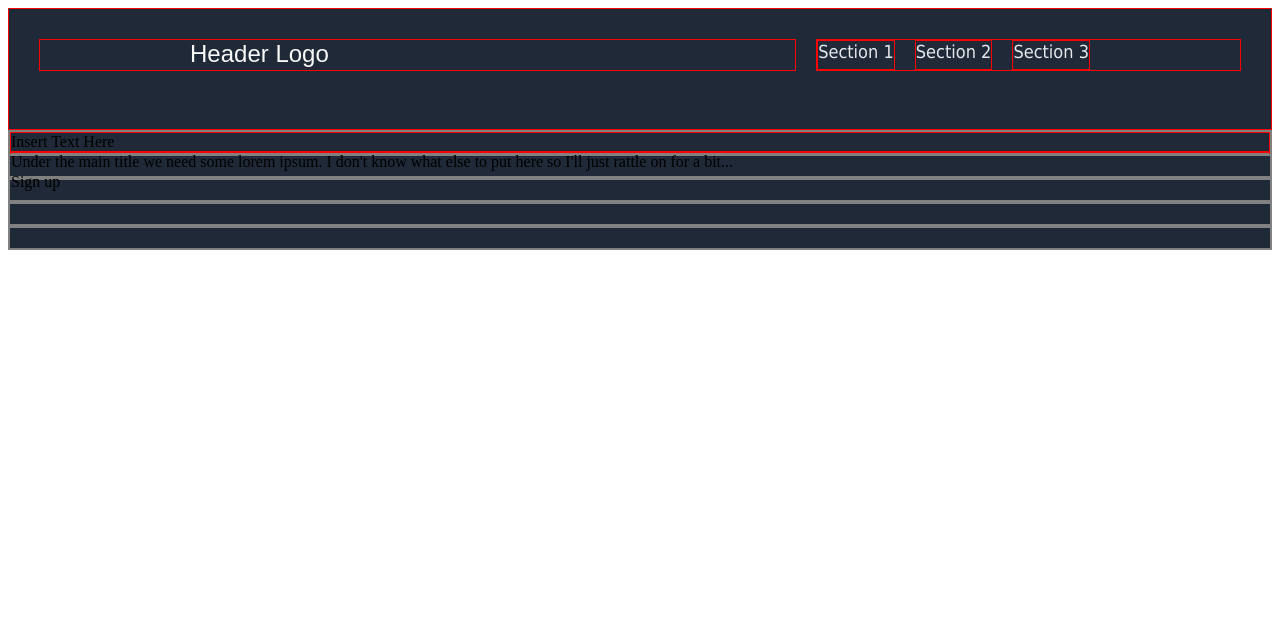
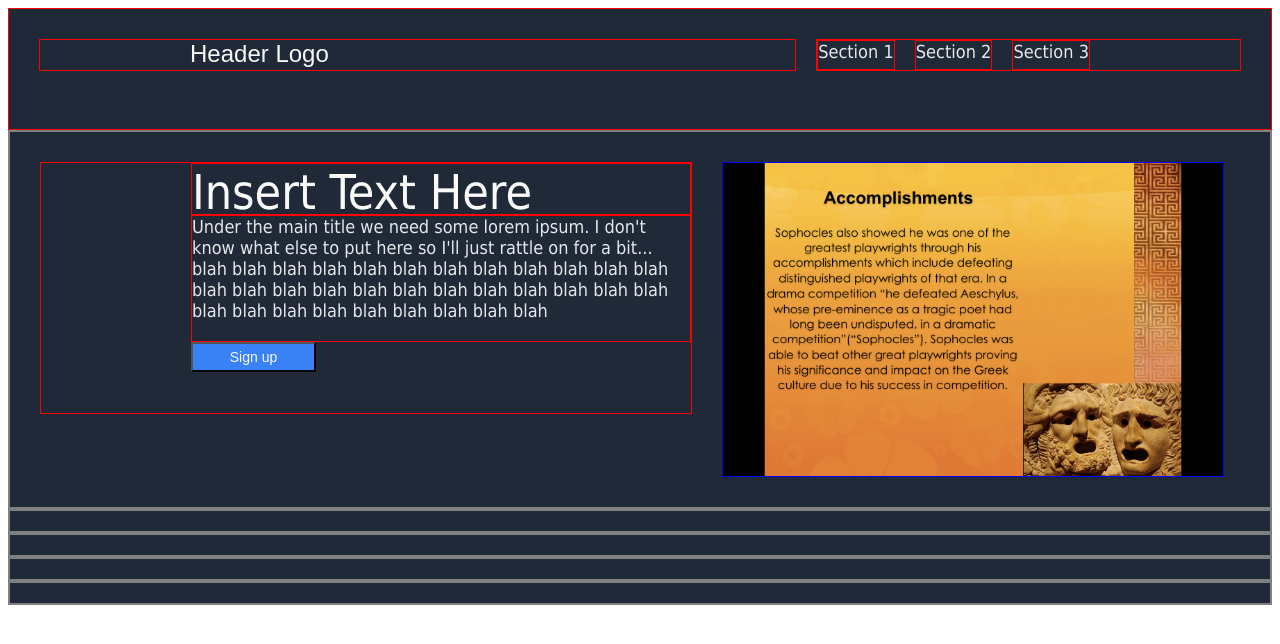
Before and after one commit to Seascouter/odin-landingpage, a plain HTML site: page index.html in a window 1280 px wide. Drawn offline with Linux system fonts and the light colour scheme.

Commit message:
Hero Completed - added replacepic.png | edited index.html and style.css

```diff
--- a/index.html
+++ b/index.html
@@ -20,10 +20,13 @@
 
     </div>
     <div class="signin">
-        <div class="title">Insert Text Here</div>
-        <div class="pgh">Under the main title we need some lorem ipsum. I don't know what else to put here so I'll just rattle on for a bit...</div>
-        <div class="signup">Sign up</div>
-        <div class="img"></div>
+        <div class="text">
+            <div class="title">Insert Text Here</div>
+            <div class="pgh">Under the main title we need some lorem ipsum. I don't know what else to put here so I'll just rattle on for a bit... blah blah blah blah blah blah blah blah blah blah blah blah blah blah blah blah blah blah blah blah blah blah blah blah blah blah blah blah blah blah blah blah blah </div>
+            <button class="signup">Sign up</button>
+        </div>
+        <img src="replacepic.png" class="img">
+
     </div>
     <div class="info">
 
--- a/style.css
+++ b/style.css
@@ -13,7 +13,7 @@
     width: auto;
     font-family: "Arial";
     font-size: 24px;
-    color: #F9FaF8;
+    color: #F9FAF8;
     padding-left: 150px;
 }
 .header .links {
@@ -23,16 +23,55 @@
     flex-direction: row;
     height: 30px;
     width: auto;
-    font-family: "Tahoma";
+    font-family: "Tahoma", sans-serif;
     font-size: 18px;
     color: #E5E7EB;
 }
+
+
 .signin {
-    height: 20px;
+    height: auto;
     width: auto;
     background-color: #1f2937;
     border: 2px solid gray;
+    display: flex;
+    flex-direction: row;
+    gap: 30px;
+    padding: 30px;
 }
+.signin .text {
+    height: 250px;
+    width: 500px;
+    font-family: "Tahoma", sans-serif;
+    padding-left: 150px;
+
+}
+.signin .text .title {
+    height: 50px;
+    width: auto;
+    font-size: 48px;
+    color: #F9FAF8;
+}
+.signin .text .pgh {
+    height: auto;
+    width: auto;
+    font-size: 18px;
+    color: #E5E7EB;
+    padding-bottom: 20px;
+}
+.signin .text .signup{
+    height: 30px;
+    width: 125px;
+    font-size: 14px;
+    color: #F9FAF8;
+    background: #3882F6;
+    text-align: center;
+}
+.signin .img {
+    width: 500px;
+    height: auto;
+}
+
 .info {
     height: 20px;
     width: auto;
@@ -60,3 +99,6 @@
 div {
     border: 1px solid red;
 }
+img {
+    border: 1px solid blue;
+}
```
Also changed, not shown: replacepic.png (added).
